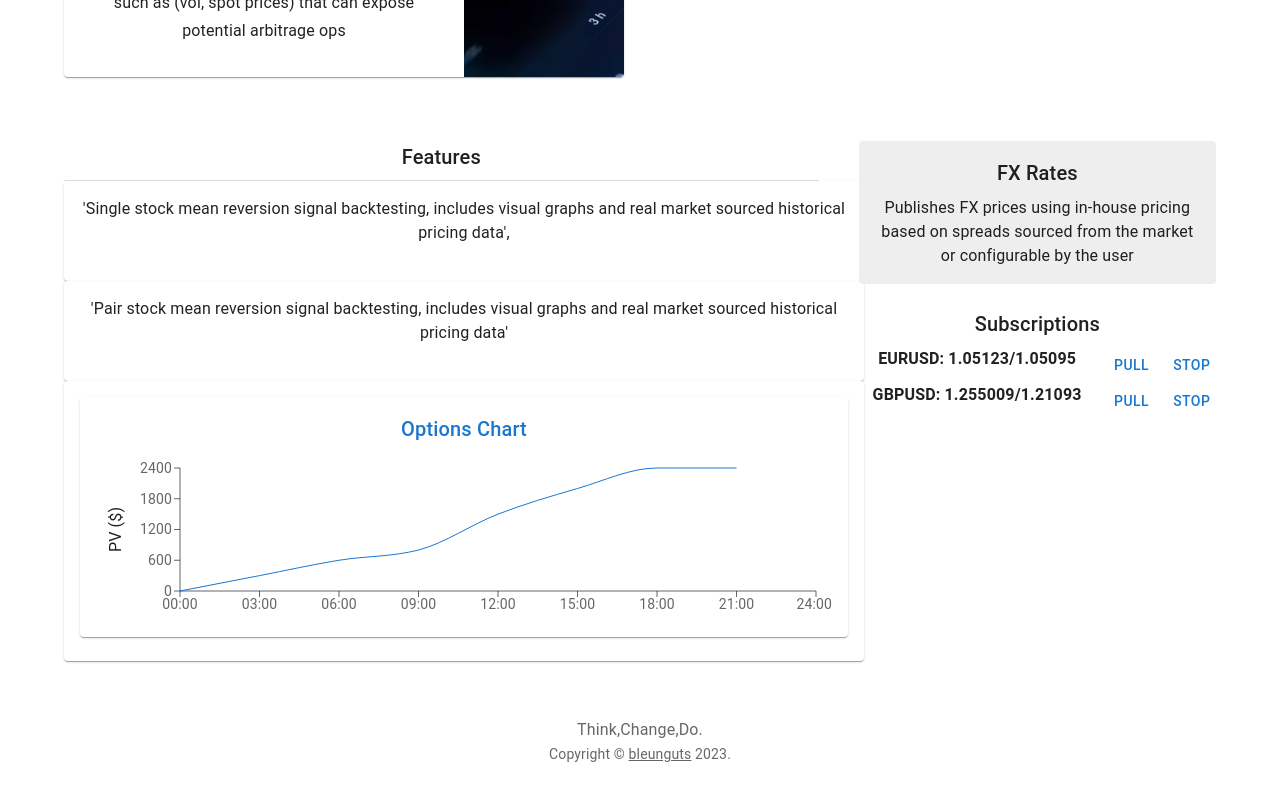
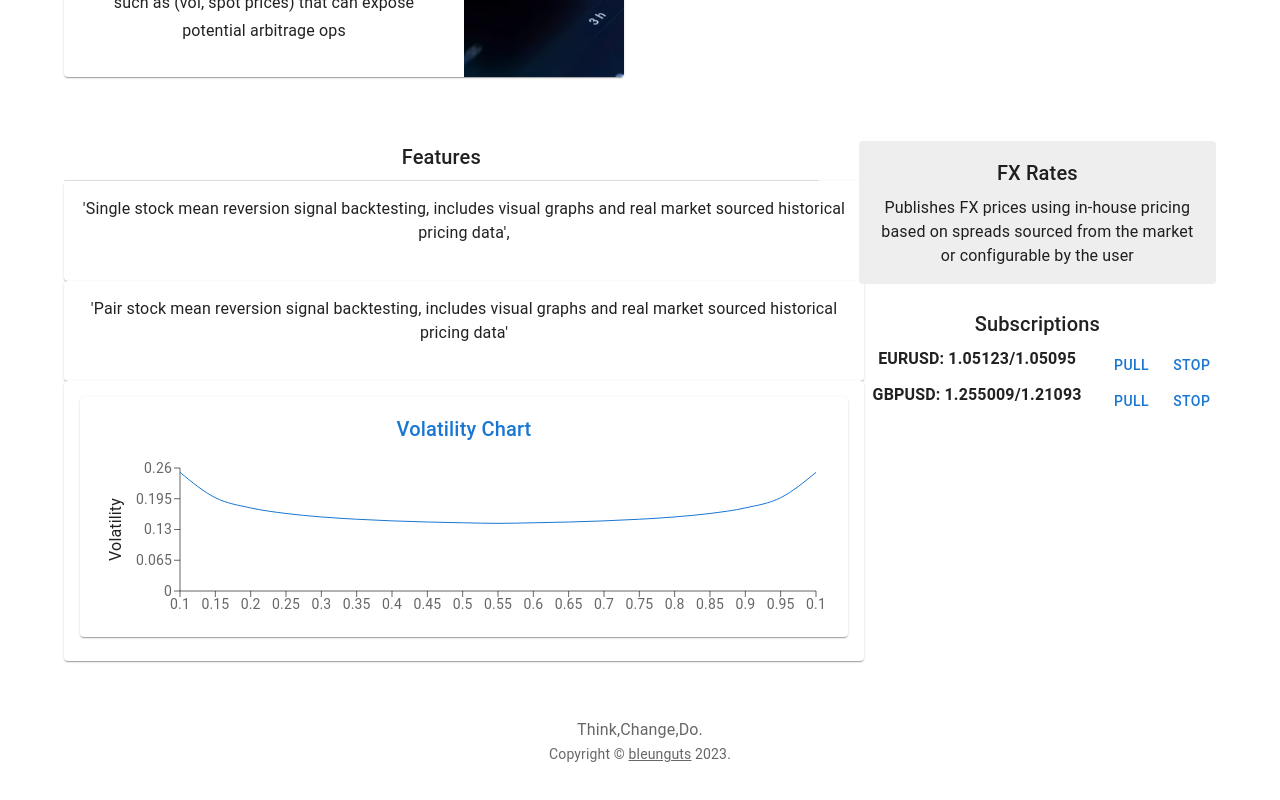
Before and after one commit to bleunguts/ProjectX, a React (Vite) app in the folder Web/: page / in a window 1280 px wide. Shown: the part 1428-2228 px from the top of the page. Built offline with nearby package versions, Linux system fonts and the light colour scheme.

Commit message:
Plot volatility curve

```diff
--- a/Web/src/components/layout/Chart.tsx
+++ b/Web/src/components/layout/Chart.tsx
@@ -8,25 +8,45 @@ function createData(time: string, amount?: number) {
   return { time, amount };
 }
 
+//const data = [
+//  createData('00:00', 0),
+//  createData('03:00', 300),
+//  createData('06:00', 600),
+//  createData('09:00', 800),
+//  createData('12:00', 1500),
+//  createData('15:00', 2000),
+//  createData('18:00', 2400),
+//  createData('21:00', 2400),
+//  createData('24:00', undefined),
+//];
 const data = [
-  createData('00:00', 0),
-  createData('03:00', 300),
-  createData('06:00', 600),
-  createData('09:00', 800),
-  createData('12:00', 1500),
-  createData('15:00', 2000),
-  createData('18:00', 2400),
-  createData('21:00', 2400),
-  createData('24:00', undefined),
-];
-
+    createData('0.1', 0.25079345703125),
+    createData('0.15', 0.19720458984375),
+    createData('0.2', 0.17559814453125),
+    createData('0.25', 0.16387939453125),
+    createData('0.3', 0.15655517578125),
+    createData('0.35', 0.15167236328125),
+    createData('0.4', 0.14825439453125),
+    createData('0.45', 0.14581298828125),
+    createData('0.5', 0.14422607421875),
+    createData('0.55', 0.14300537109375),
+    createData('0.6', 0.14422607421875),
+    createData('0.65', 0.14581298828125),
+    createData('0.7', 0.14825439453125),
+    createData('0.75', 0.15167236328125),
+    createData('0.8', 0.15655517578125),
+    createData('0.85', 0.16387939453125),
+    createData('0.9', 0.17559814453125),
+    createData('0.95', 0.19720458984375),
+    createData('0.1', 0.25079345703125),
+]
 export default function Chart() {
   const theme = useTheme();
 
   return (
     <React.Fragment>
       <Typography component="h2" variant="h6" color="primary" gutterBottom>
-              Options Chart
+              Volatility Chart
       </Typography>
       <ResponsiveContainer>
         <LineChart
@@ -56,7 +76,7 @@ export default function Chart() {
                 ...theme.typography.body1,
               }}
             >
-              PV ($)
+              Volatility
             </Label>
           </YAxis>
           <Line
```
